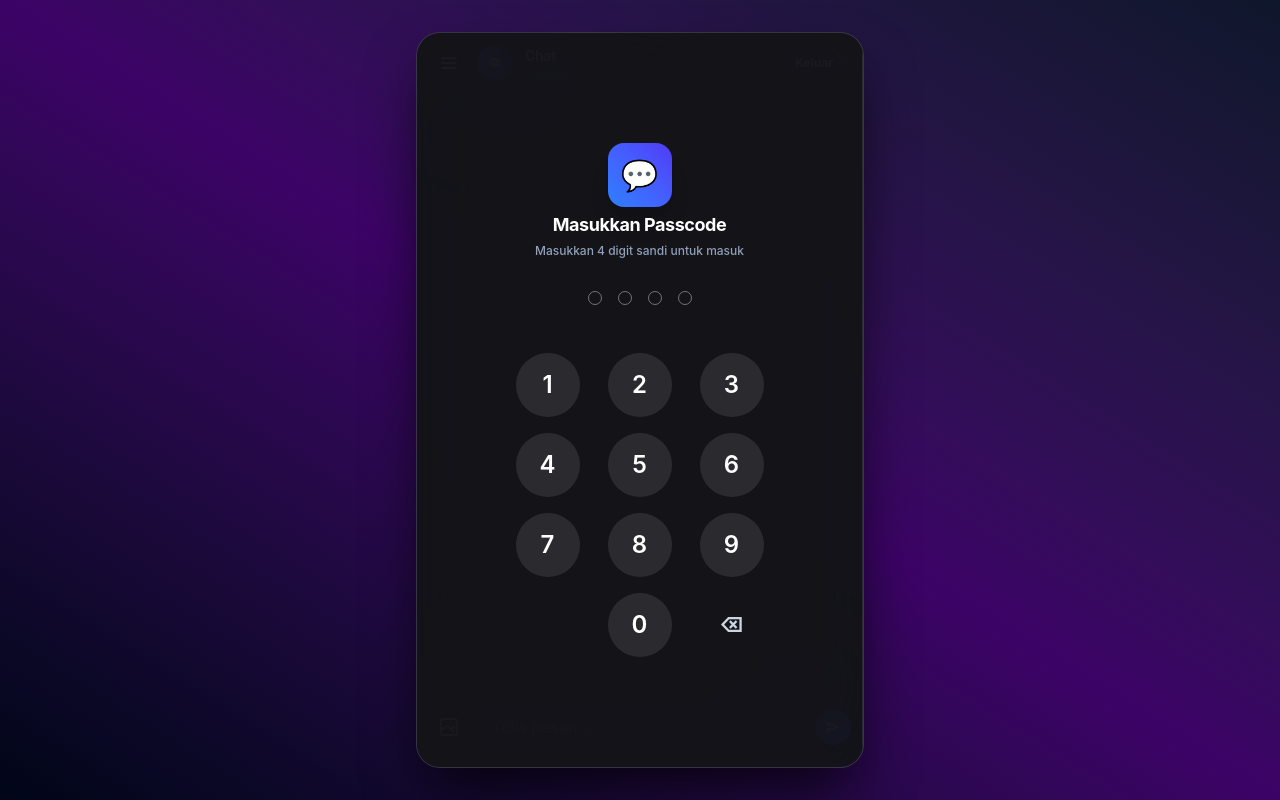
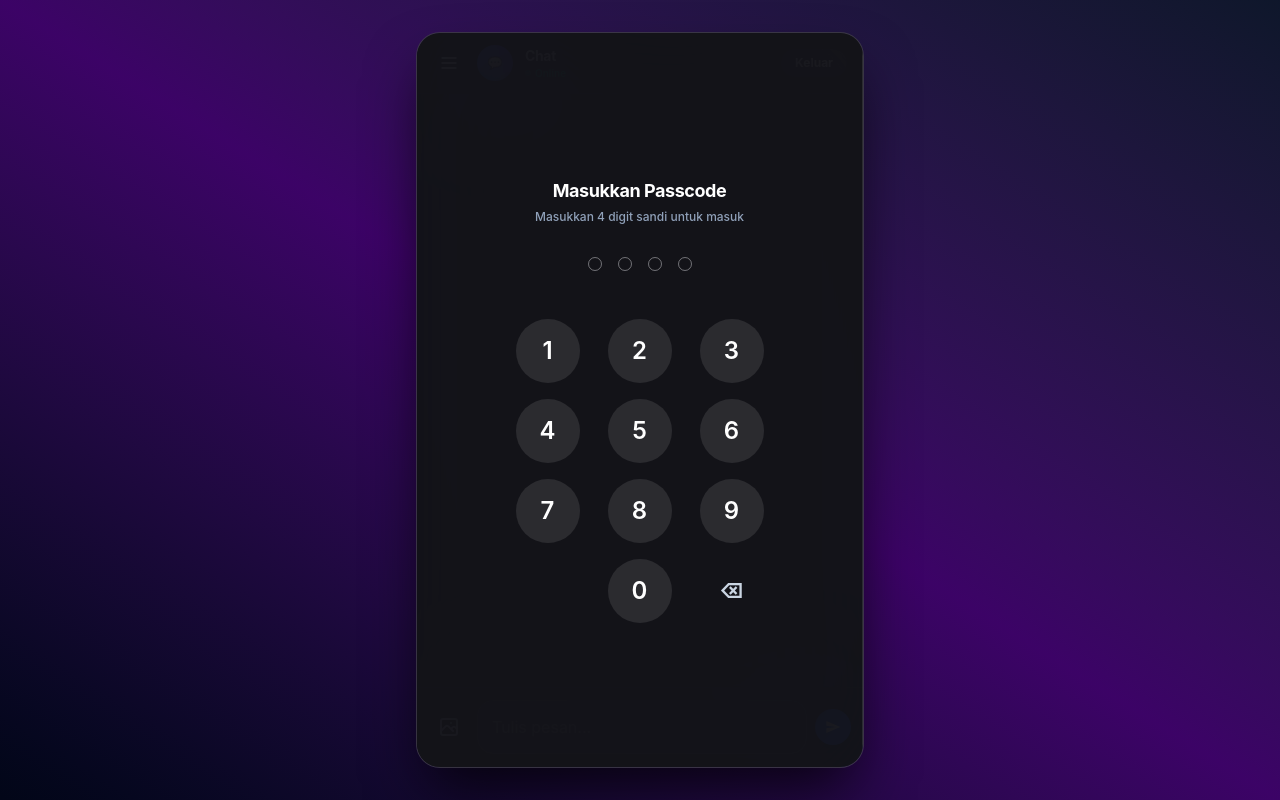
Before and after one commit to adolb/wa, a plain HTML site: page index.html in a window 1280 px wide. Drawn offline with nearby package versions, Linux system fonts and the light colour scheme.

Commit message:
Remove chat icon from password section
Removed the chat icon from the password section.

```diff
--- a/index.html
+++ b/index.html
@@ -66,7 +66,6 @@
 
         <!-- HALAMAN LOGIN PASSCODE iPHONE -->
         <div id="password-section" class="absolute inset-0 imac-sidebar-glass z-50 p-6 flex flex-col justify-center items-center space-y-6">
-            <div class="w-16 h-16 bg-gradient-to-tr from-blue-500 to-indigo-600 rounded-2xl flex items-center justify-center text-white text-3xl shadow-xl mb-1">💬</div>
             <div class="text-center space-y-1">
                 <h2 class="text-lg font-bold text-white tracking-tight">Masukkan Passcode</h2>
                 <p class="text-xs text-slate-400 font-medium">Masukkan 4 digit sandi untuk masuk</p>
```
